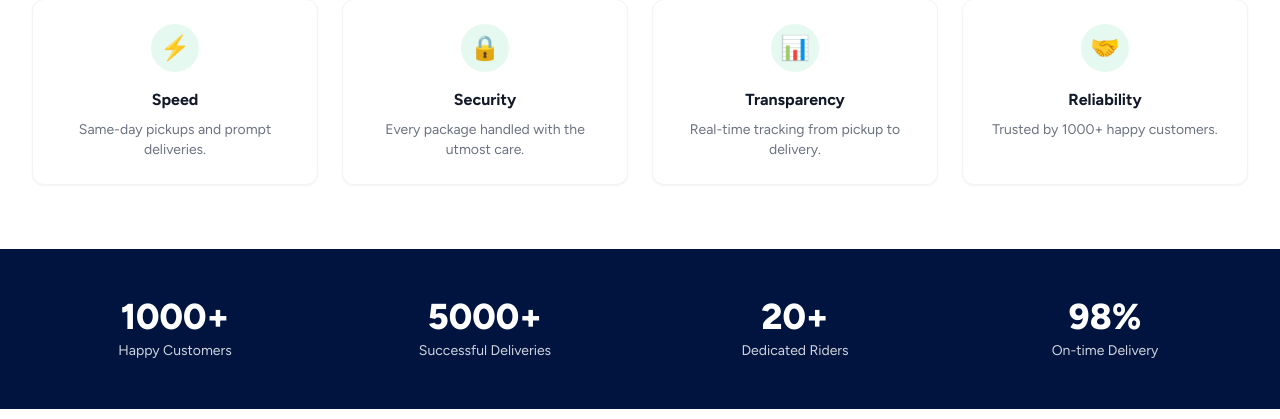
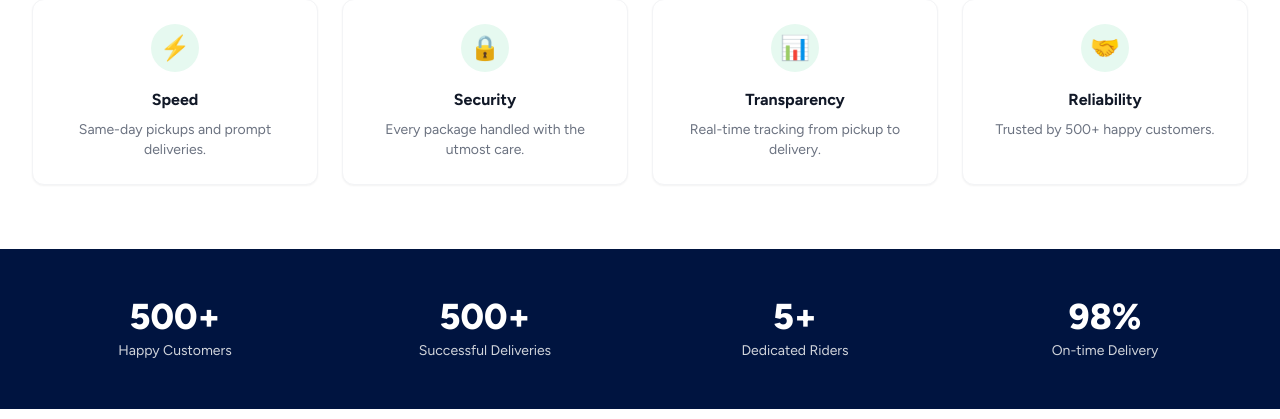
Before and after one commit to abdallahbalarabeyusuf-ux/PSCMLOGISTICS, a Laravel app: page /about in a window 1280 px wide. Shown: the part 886-1305 px from the top of the page. Run offline with Laravel 12, Linux system fonts and the light colour scheme; style sheets or scripts are compiled from the project's sources.

Commit message:
Update website customer and delivery stats
Co-authored-by: Copilot <223556219+Copilot@users.noreply.github.com>

```diff
--- a/resources/views/pages/about.blade.php
+++ b/resources/views/pages/about.blade.php
@@ -40,7 +40,7 @@
                 ['icon' => '⚡', 'title' => 'Speed', 'desc' => 'Same-day pickups and prompt deliveries.'],
                 ['icon' => '🔒', 'title' => 'Security', 'desc' => 'Every package handled with the utmost care.'],
                 ['icon' => '📊', 'title' => 'Transparency', 'desc' => 'Real-time tracking from pickup to delivery.'],
-                ['icon' => '🤝', 'title' => 'Reliability', 'desc' => 'Trusted by 1000+ happy customers.'],
+                ['icon' => '🤝', 'title' => 'Reliability', 'desc' => 'Trusted by 500+ happy customers.'],
             ] as $value)
                 <div class="card text-center">
                     <div class="mx-auto flex h-12 w-12 items-center justify-center rounded-full bg-secondary-50 text-2xl">{{ $value['icon'] }}</div>
@@ -54,9 +54,9 @@
     <section class="bg-primary-900">
         <div class="mx-auto grid max-w-7xl grid-cols-2 gap-6 px-4 py-12 sm:px-6 lg:grid-cols-4 lg:px-8">
             @foreach ([
-                ['value' => '1000+', 'label' => 'Happy Customers'],
-                ['value' => '5000+', 'label' => 'Successful Deliveries'],
-                ['value' => '20+', 'label' => 'Dedicated Riders'],
+                ['value' => '500+', 'label' => 'Happy Customers'],
+                ['value' => '500+', 'label' => 'Successful Deliveries'],
+                ['value' => '5+', 'label' => 'Dedicated Riders'],
                 ['value' => '98%', 'label' => 'On-time Delivery'],
             ] as $stat)
                 <div class="text-center">
--- a/resources/views/pages/home.blade.php
+++ b/resources/views/pages/home.blade.php
@@ -94,9 +94,9 @@
     <section class="bg-primary-900">
         <div class="mx-auto grid max-w-7xl grid-cols-2 gap-6 px-4 py-12 sm:px-6 lg:grid-cols-4 lg:px-8">
             @foreach ([
-                ['value' => '1000+', 'label' => 'Happy Customers'],
-                ['value' => '5000+', 'label' => 'Successful Deliveries'],
-                ['value' => '20+', 'label' => 'Dedicated Riders'],
+                ['value' => '500+', 'label' => 'Happy Customers'],
+                ['value' => '500+', 'label' => 'Successful Deliveries'],
+                ['value' => '5+', 'label' => 'Dedicated Riders'],
                 ['value' => '98%', 'label' => 'On-time Delivery'],
             ] as $stat)
                 <div class="text-center">
```
